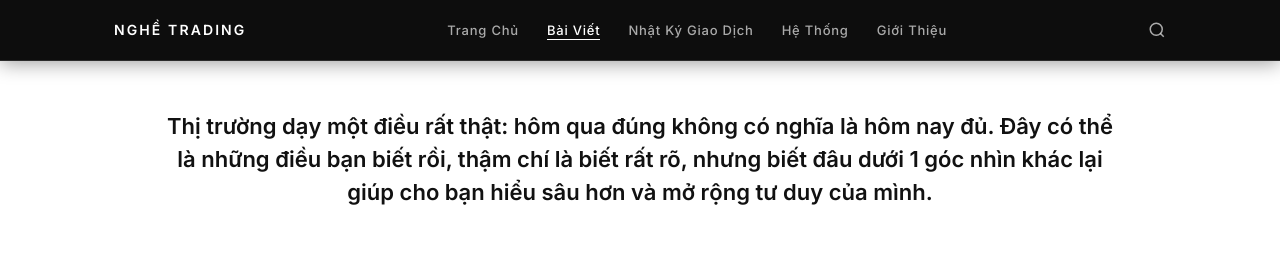
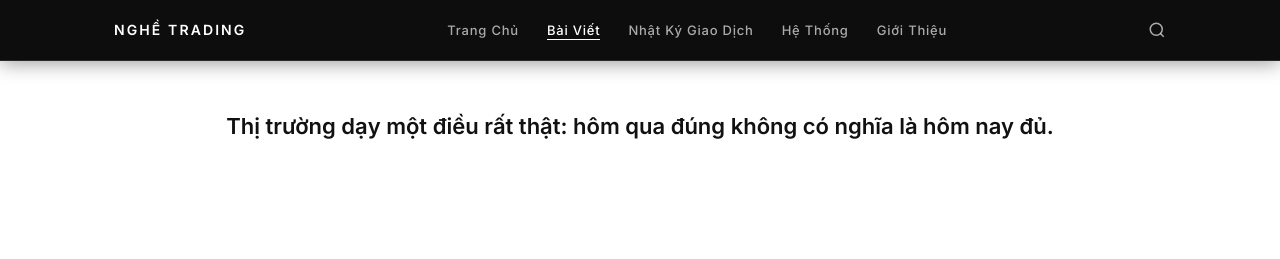
Before and after one commit to longphi11/nghetrading, a plain HTML site: page bai-viet.html in a window 1280 px wide. Shown: the top 259 px of the page. Drawn offline with nearby package versions, Linux system fonts and the light colour scheme; a web font is replaced by a local one.

Commit message:
Update bai-viet.html

```diff
--- a/bai-viet.html
+++ b/bai-viet.html
@@ -203,7 +203,7 @@
 
   <header class="page-header">
     <div class="container">
-      <p>Thị trường dạy một điều rất thật: hôm qua đúng không có nghĩa là hôm nay đủ. Đây có thể là những điều bạn biết rồi, thậm chí là biết rất rõ, nhưng biết đâu dưới 1 góc nhìn khác lại giúp cho bạn hiểu sâu hơn và mở rộng tư duy của mình.  </p>
+      <p>Thị trường dạy một điều rất thật: hôm qua đúng không có nghĩa là hôm nay đủ. </p>
     </div>
   </header>
 
@@ -248,7 +248,6 @@
           <div class="sidebar-quote">
             <span class="quote-mark-dark">"</span>
             <p>Trading là một hình thức đầu tư mang tính rủi ro rất cao, bạn có thể mất hết tiền trong tài khoản nếu không có đầy đủ những kiến thức cần thiết. Hãy suy nghĩ thật kỹ và chắc chắn rằng mình phù hợp với nó trước khi nạp bất kỳ khoản tiền nào vào. Chỉ 10–20% trader thực sự kiếm được tiền (rất nhiều) với trading, còn lại là thua lỗ.</p>
-            <cite>— Mark Douglas</cite>
           </div>
         </aside>
       </div>
```
